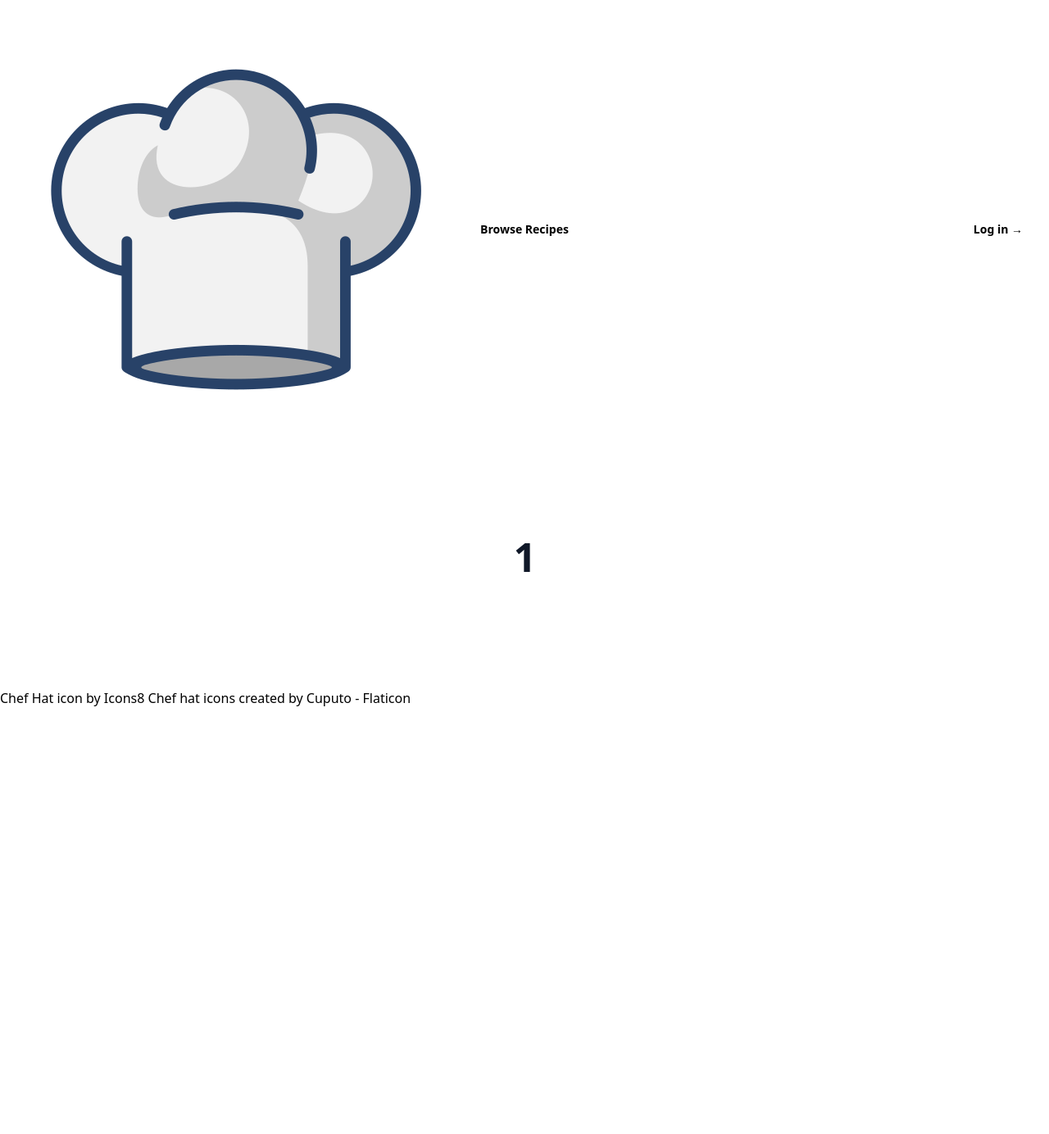
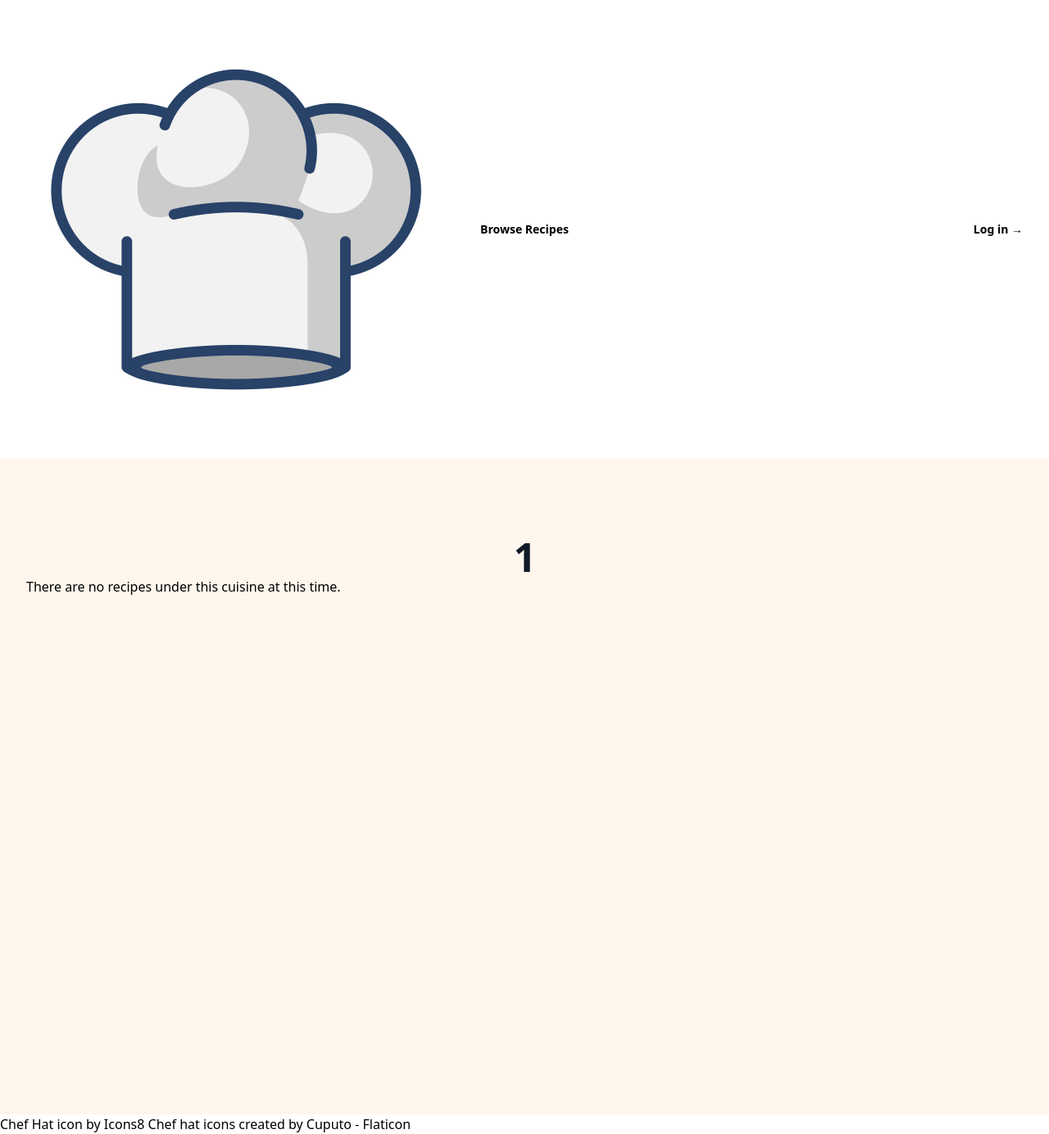
Before and after one commit to john-huang-121/whatcanicook, a Django app: page /recipes/cuisine/1/ in a window 1280 px wide. Shown: the whole page at 82% size. Before the commit the page ends 862 px from the top, so only its background shows below. Run offline with Django 5.2, Linux system fonts and the light colour scheme; data comes from the database, SQL or seed files in the repository; both versions use the stored data as it was after the commit; style sheets or scripts are compiled from the project's sources.

Commit message:
adds prep_time to recipe and better styles cuisine template grid

```diff
--- a/recipes/forms.py
+++ b/recipes/forms.py
@@ -8,6 +8,7 @@ class RecipeForm(forms.ModelForm):
             'title',
             'description',
             'instructions',
+            'prep_time',
             'cook_time',
             'servings',
             'cuisine'
--- a/recipes/models.py
+++ b/recipes/models.py
@@ -41,6 +41,7 @@ class Cuisine(models.TextChoices):
 class Recipe(models.Model):
     title = models.CharField(max_length=255)
     description = models.TextField(blank=True)
+    prep_time = models.PositiveIntegerField(help_text="Time in minutes")
     cook_time = models.PositiveIntegerField(help_text="Time in minutes")
     servings = models.PositiveIntegerField()
     instructions = models.TextField()
@@ -56,6 +57,9 @@ class Recipe(models.Model):
 
     def __str__(self):
         return self.title
+
+    def total_time(self):
+        return self.prep_time + self.cook_time
 
 class Ingredient(models.Model):
     name = models.CharField(max_length=255, unique=True)
--- a/recipes/templates/recipes/cuisine.html
+++ b/recipes/templates/recipes/cuisine.html
@@ -2,26 +2,33 @@
 {% load static %}
 {% block content %}
 <main>
-    <div class="bg-white">
-        <div class="mx-auto max-w-2xl px-4 py-16 sm:px-6 sm:py-24 lg:max-w-7xl lg:px-8">
+    <div class="bg-orange-50 min-h-screen">
+        <div class="mx-auto max-w-2xl px-4 py-a sm:px-6 sm:py-24 lg:max-w-7xl lg:px-8">
             <div class="mx-auto max-w-4xl lg:text-center">
-                <p class="mt-2 text-4xl font-semibold tracking-tight text-pretty text-gray-900 sm:text-5xl lg:text-balance">
+                <p class="mt-2 text-4xl font-semibold tracking-tight font-sans text-pretty text-gray-900 sm:text-5xl lg:text-balance">
                     {{ cuisine_type }}
                 </p>
             </div>
             <h2 class="sr-only">{{ cuisine_type }}</h2>
 
-            <div class="mt-10 grid grid-cols-1 gap-x-6 gap-y-10 sm:grid-cols-2 lg:grid-cols-3 xl:grid-cols-4 xl:gap-x-8">
-            {% for recipe in cuisine_list %}
-                <a href="{% url 'recipes:detail' recipe.id %}" class="group">
-                    <img src="https://www.allrecipes.com/thmb/oggFsonsSCzd8D4MX0CBwx1BnJ4=/1500x0/filters:no_upscale():max_bytes(150000):strip_icc()/9400782-66267980c5c54f64acbfbf5bec31dd5b.jpg" alt="Tall slender porcelain bottle with natural clay textured body and cork stopper." class="aspect-square w-full rounded-lg bg-gray-200 object-cover group-hover:opacity-75 xl:aspect-7/8" />
-                    <h3 class="mt-1 text-sm text-gray-900">{{ recipe.title }}</h3>
-                    <p class="mt-1 text-sm text-gray-700">{{ recipe.description }}</p>
-                    <p class="mt-1 text-sm text-gray-700">Cook Time: {{ recipe.cook_time }}</p>
-                    <p class="mt-1 text-sm text-gray-700">Serving Size: {{ recipe.servings}}</p>
-                </a>
-            {% endfor %}
+            {% if cuisine_list %}
+            <div class="mt-10 grid grid-cols-1 gap-x-3 gap-y-10 sm:grid-cols-2 lg:grid-cols-3 xl:grid-cols-4 xl:gap-x-4">
+                {% for recipe in cuisine_list %}
+                    <div class="bg-white border-solid border-gray-100 rounded-lg shadow-md h-120">
+                        <a href="{% url 'recipes:detail' recipe.id %}" class="group">
+                            <img src="https://www.allrecipes.com/thmb/oggFsonsSCzd8D4MX0CBwx1BnJ4=/1500x0/filters:no_upscale():max_bytes(150000):strip_icc()/9400782-66267980c5c54f64acbfbf5bec31dd5b.jpg" alt="Tall slender porcelain bottle with natural clay textured body and cork stopper." class="aspect-square rounded-lg rounded-b-none w-full object-cover group-hover:opacity-75 xl:aspect-7/8" />
+                            <div class="flex flex-col flex-grow p-2 font-sans">
+                                <p class="mt-1 text-sm text-gray-700">{{ recipe.total_time }} Minutes</p>
+                                <div class="flex-grow"></div>
+                                <h3 class="mt-1 text-2xl text-gray-900">{{ recipe.title }}</h3>
+                            </div>
+                        </a>
+                    </div>
+                {% endfor %}
             </div>
+            {% else %}
+            <h1>There are no recipes under this cuisine at this time.</h1>
+            {% endif %}
         </div>
     </div>
 </main>
--- a/recipes/templates/recipes/cuisine_index.html
+++ b/recipes/templates/recipes/cuisine_index.html
@@ -2,7 +2,7 @@
 {% load static %}
 {% block content %}
 <main>
-    <div class="bg-white py-24 sm:py-32">
+    <div class="bg-orange-50 min-h-screen py-4 sm:py-24">
         <div class="mx-auto max-w-7xl px-6 lg:px-8">
             <div class="mx-auto max-w-4xl lg:text-center">
                 <p class="mt-2 text-4xl font-semibold tracking-tight text-pretty text-gray-900 sm:text-5xl lg:text-balance">Cuisines</p>
--- a/recipes/views.py
+++ b/recipes/views.py
@@ -12,7 +12,7 @@ def cuisine_index(request):
 
 def cuisine(request, cuisine_type):
     cuisine_list = Recipe.objects.filter(cuisine=cuisine_type)
-    context = {'cuisine_list': cuisine_list, 'cuisine_type': cuisine_type}
+    context = {'cuisine_list': cuisine_list, 'cuisine_type': cuisine_type.title()}
 
     return render(request, 'recipes/cuisine.html', context)
 
--- a/splash/static/splash/css/output.css
+++ b/splash/static/splash/css/output.css
@@ -1,26 +1,26 @@
-/*! tailwindcss v4.1.11 | MIT License | https://tailwindcss.com */
+/*! tailwindcss v4.1.10 | MIT License | https://tailwindcss.com */
 @layer properties;
 @layer theme, base, components, utilities;
 @layer theme {
   :root, :host {
     --font-sans: ui-sans-serif, system-ui, sans-serif, 'Apple Color Emoji', 'Segoe UI Emoji', 'Segoe UI Symbol',
     'Noto Color Emoji';
+    --font-serif: ui-serif, Georgia, Cambria, 'Times New Roman', Times, serif;
     --font-mono: ui-monospace, SFMono-Regular, Menlo, Monaco, Consolas, 'Liberation Mono', 'Courier New',
     monospace;
     --color-red-500: oklch(63.7% 0.237 25.331);
+    --color-orange-50: oklch(98% 0.016 73.684);
     --color-indigo-500: oklch(58.5% 0.233 277.117);
     --color-indigo-600: oklch(51.1% 0.262 276.966);
     --color-gray-50: oklch(98.5% 0.002 247.839);
     --color-gray-100: oklch(96.7% 0.003 264.542);
     --color-gray-200: oklch(92.8% 0.006 264.531);
     --color-gray-500: oklch(55.1% 0.027 264.364);
-    --color-gray-600: oklch(44.6% 0.03 256.802);
     --color-gray-700: oklch(37.3% 0.034 259.733);
     --color-gray-900: oklch(21% 0.034 264.665);
     --color-white: #fff;
     --spacing: 0.25rem;
     --container-sm: 24rem;
-    --container-xl: 36rem;
     --container-2xl: 42rem;
     --container-4xl: 56rem;
     --container-7xl: 80rem;
@@ -31,6 +31,8 @@
     --text-lg: 1.125rem;
     --text-lg--line-height: calc(1.75 / 1.125);
     --text-xl: 1.25rem;
+    --text-2xl: 1.5rem;
+    --text-2xl--line-height: calc(2 / 1.5);
     --text-4xl: 2.25rem;
     --text-4xl--line-height: calc(2.5 / 2.25);
     --text-5xl: 3rem;
@@ -318,6 +326,39 @@
   }
   .h-8 {
     height: calc(var(--spacing) * 8);
+  }
+  .h-28 {
+    height: calc(var(--spacing) * 28);
+  }
+  .h-48 {
+    height: calc(var(--spacing) * 48);
+  }
+  .h-56 {
+    height: calc(var(--spacing) * 56);
+  }
+  .h-100 {
+    height: calc(var(--spacing) * 100);
+  }
+  .h-110 {
+    height: calc(var(--spacing) * 110);
+  }
+  .h-120 {
+    height: calc(var(--spacing) * 120);
+  }
+  .h-150 {
+    height: calc(var(--spacing) * 150);
+  }
+  .h-200 {
+    height: calc(var(--spacing) * 200);
+  }
+  .h-full {
+    height: 100%;
+  }
+  .min-h-screen {
+    min-height: 100vh;
+  }
+  .w-144 {
+    width: calc(var(--spacing) * 144);
   }
   .w-144\.5 {
     width: calc(var(--spacing) * 144.5);
@@ -411,11 +494,20 @@
   .border-gray-100 {
     border-color: var(--color-gray-100);
   }
+  .bg-\[\#F8F5F0\] {
+    background-color: #F8F5F0;
+  }
+  .bg-\[\#FAFAF9\] {
+    background-color: #FAFAF9;
+  }
   .bg-gray-200 {
     background-color: var(--color-gray-200);
   }
   .bg-indigo-600 {
     background-color: var(--color-indigo-600);
+  }
+  .bg-orange-50 {
+    background-color: var(--color-orange-50);
   }
   .bg-white {
     background-color: var(--color-white);
@@ -468,14 +566,11 @@
   .py-2\.5 {
     padding-block: calc(var(--spacing) * 2.5);
   }
+  .py-4 {
+    padding-block: calc(var(--spacing) * 4);
+  }
   .py-6 {
     padding-block: calc(var(--spacing) * 6);
-  }
-  .py-16 {
-    padding-block: calc(var(--spacing) * 16);
-  }
-  .py-24 {
-    padding-block: calc(var(--spacing) * 24);
   }
   .py-32 {
     padding-block: calc(var(--spacing) * 32);
@@ -485,6 +580,16 @@
   }
   .text-center {
     text-align: center;
+  }
+  .font-sans {
+    font-family: var(--font-sans);
+  }
+  .font-serif {
+    font-family: var(--font-serif);
+  }
+  .text-2xl {
+    font-size: var(--text-2xl);
+    line-height: var(--tw-leading, var(--text-2xl--line-height));
   }
   .text-4xl {
     font-size: var(--text-4xl);
@@ -790,6 +908,26 @@
   syntax: "*";
   inherits: false;
   initial-value: 0;
+}
+@property --tw-rotate-x {
+  syntax: "*";
+  inherits: false;
+}
+@property --tw-rotate-y {
+  syntax: "*";
+  inherits: false;
+}
+@property --tw-rotate-z {
+  syntax: "*";
+  inherits: false;
+}
+@property --tw-skew-x {
+  syntax: "*";
+  inherits: false;
+}
+@property --tw-skew-y {
+  syntax: "*";
+  inherits: false;
 }
 @property --tw-space-y-reverse {
   syntax: "*";
@@ -985,6 +1123,11 @@
       --tw-translate-x: 0;
       --tw-translate-y: 0;
       --tw-translate-z: 0;
+      --tw-rotate-x: initial;
+      --tw-rotate-y: initial;
+      --tw-rotate-z: initial;
+      --tw-skew-x: initial;
+      --tw-skew-y: initial;
       --tw-space-y-reverse: 0;
       --tw-divide-y-reverse: 0;
       --tw-border-style: solid;
```
Also changed, not shown: other parts of splash/static/splash/css/output.css (+75 -8 lines), db.sqlite3, recipes/migrations/0004_recipe_prep_time_alter_recipe_cuisine.py (added).
